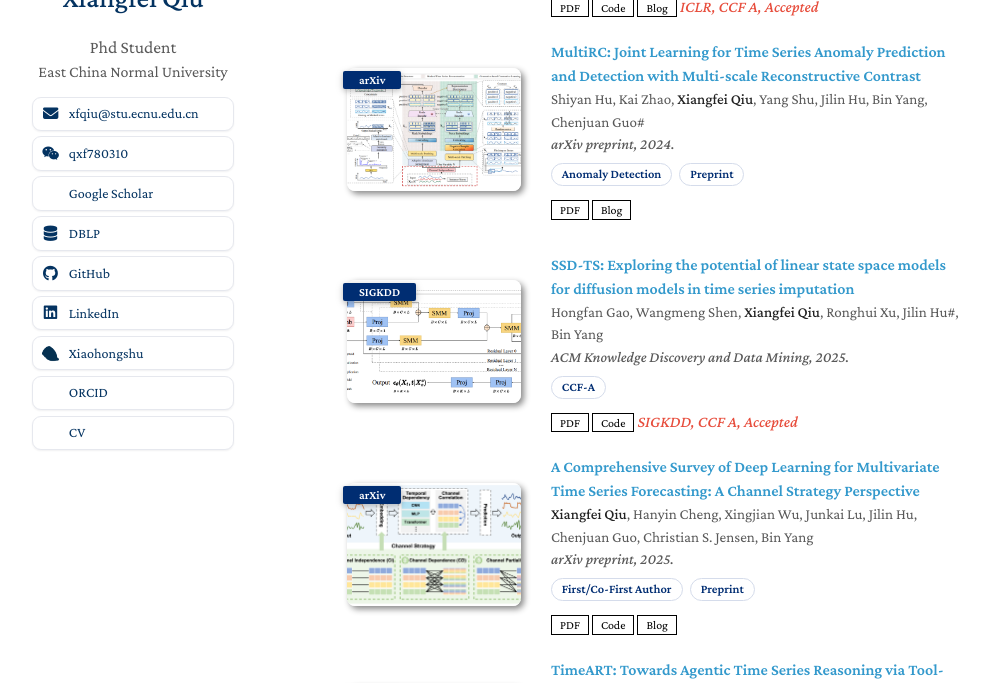
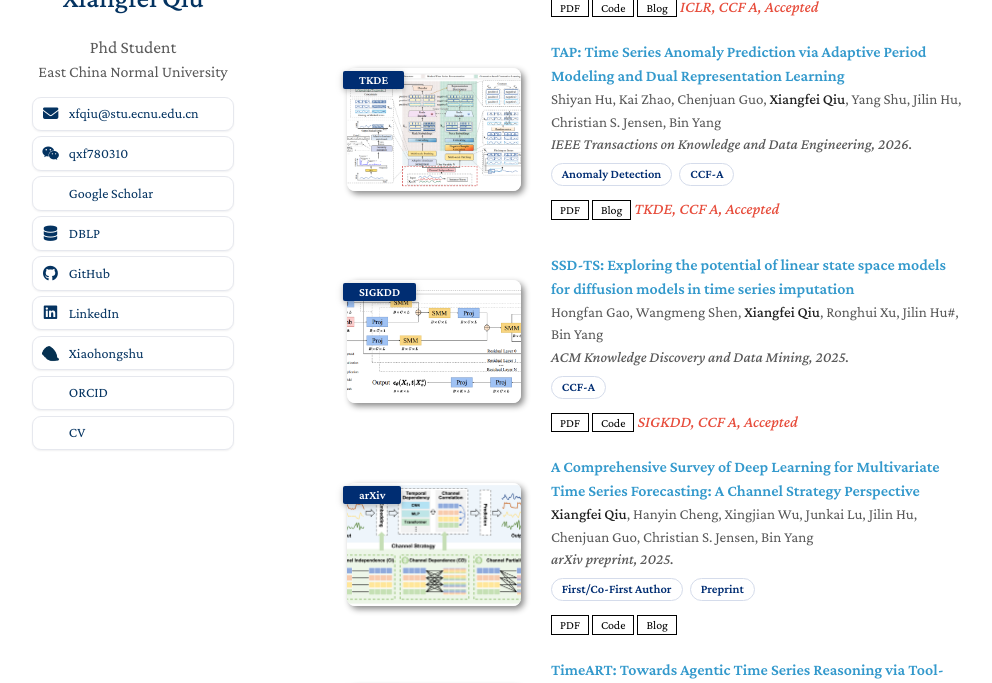
Before and after one commit to qiu69/qiu69.github.io, a Jekyll site: the page built from index.md, in a window 1280 px wide and 900 px high, scrolled down 5397 px, cut to the strip 217-900 px from the top of the window. Shown: the whole strip, without its empty margins (143-1135 px from the left). Built offline with Jekyll 4.4.1, drawn with Linux system fonts in a browser that asks for light colours; a style sheet for code colours, icons or effects is not loaded; some of the changed text lies outside the part shown.

Commit message:
Update TAP publication metadata and news

```diff
--- a/_data/publications.yml
+++ b/_data/publications.yml
@@ -210,13 +210,14 @@ anomaly:
     blog: https://mp.weixin.qq.com/s/zhAp-texiJFnUFduJx8fgQ
     notes: ICLR, CCF A, Accepted
 
-  - title: "MultiRC: Joint Learning for Time Series Anomaly Prediction and Detection with Multi-scale Reconstructive Contrast"
-    authors: Shiyan Hu, Kai Zhao, <strong>Xiangfei Qiu</strong>, Yang Shu, Jilin Hu, Bin Yang, Chenjuan Guo#
-    conference_short: arXiv
-    conference: arXiv preprint, 2024.
+  - title: "TAP: Time Series Anomaly Prediction via Adaptive Period Modeling and Dual Representation Learning"
+    authors: Shiyan Hu, Kai Zhao, Chenjuan Guo, <strong>Xiangfei Qiu</strong>, Yang Shu, Jilin Hu, Christian S. Jensen, Bin Yang
+    conference_short: TKDE
+    conference: IEEE Transactions on Knowledge and Data Engineering, 2026.
     pdf: https://arxiv.org/abs/2410.15997
     blog: https://mp.weixin.qq.com/s/u-0mqxrm6EqlGkNx5thTPQ
     image: ./assets/img/MultiRC.png
+    notes: TKDE, CCF A, Accepted
 
 others:
   - title: "SSD-TS: Exploring the potential of linear state space models for diffusion models in time series imputation"
--- a/index.md
+++ b/index.md
@@ -21,6 +21,7 @@ My research interests cover Time Series Analysis and Deep Learning. I am current
 
 <div class="news-scrollbox">
   <ul class="news-list" dir="auto">
+    <li><strong>[Apr. 2026]</strong> Our time series anomaly prediction algorithm <a href="https://arxiv.org/abs/2410.15997">TAP</a> has been accepted by <strong>IEEE Transactions on Knowledge and Data Engineering (TKDE)</strong>.</li>
     <li><strong>[Apr. 2026]</strong> Time series application platform (<a href="https://arxiv.org/pdf/2412.17603">EasyTime, ICDE25</a>) was selected as <a href="https://www.paperdigest.org/2026/03/most-influential-icde-papers-2026-03-version/">most influential papers</a> by Paper Digest (Rank 1st / 397 Accepted Papers).</li>
     <li><strong>[Jan. 2026]</strong> Our papers "GCGNet &amp; ASTGI" have been accepted to <strong>ICLR 2026</strong>.</li>
     <li><strong>[Dec. 2025]</strong> I have been selected for the <strong>Youth Science and Technology Talents Cultivation Project -- Doctoral Student Special Program</strong> (China Association for Science and Technology).</li>
```
Also changed, not shown: zh/index.md (+1 -0 lines).
